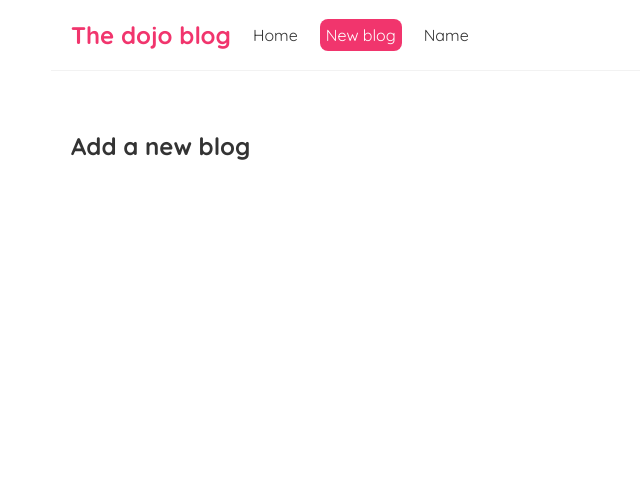
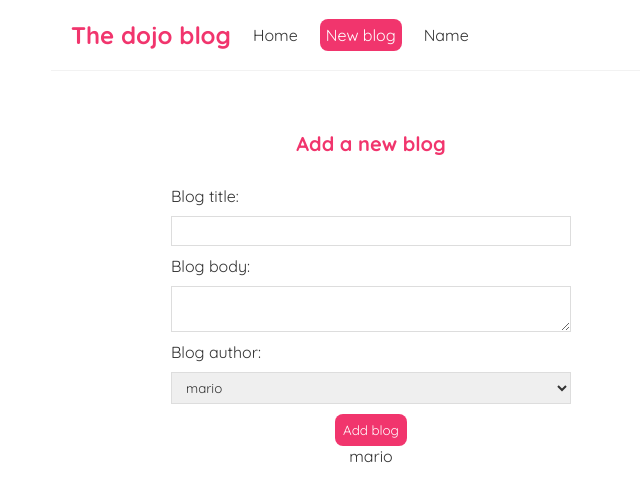
Before and after one commit to kiyarashnd/Blog, a React (Create React App) app: page /create in a window 1280 px wide. Shown: the top 502 px of the page, without its empty margins (269-909 px from the left). Built offline with nearby package versions, Linux system fonts and the light colour scheme.

Commit message:
27 Controlled Inputs (forms)

```diff
--- a/src/Create.js
+++ b/src/Create.js
@@ -1,7 +1,40 @@
+import { useState } from "react";
+
 const Create = () => {
+    const [title, setTitle] = useState('');
+    const [body, setBody] = useState('');
+    const [author, setAuthor] = useState('mario')
+
     return (
         <div className="create">
             <h2>Add a new blog</h2>
+            <form action="">
+                <label>Blog title:</label>
+                <input
+                    type="text"
+                    required
+                    value={title}
+                    onChange={(e) => setTitle(e.target.value)}
+                />
+                <label>Blog body:</label>
+                <textarea
+                    required
+                    value={body}
+                    onChange={(e) => setBody(e.target.value)}
+                ></textarea>
+                <label>Blog author:</label>
+                <select
+                    value={author}
+                    onChange={(e) => setAuthor(e.target.value)}
+                >
+                    <option value="mario">mario</option>
+                    <option value="yoshi">yoshi</option>
+                </select>
+                <button>Add blog</button>
+                <p>{title}</p>
+                <p>{body}</p>
+                <p>{author}</p>
+            </form>
         </div>
     );
 }
--- a/src/index.css
+++ b/src/index.css
@@ -45,7 +45,6 @@
   padding: 10px 16px;
   margin: 20px 0;
   border-bottom: 1px solid #fafafa;
-  cursor: pointer;
 }
 
 .blog-preview:hover {
@@ -58,11 +57,11 @@
   margin-bottom: 8px;
 }
 
-
 .blog-preview a {
   text-decoration: none;
 }
 
+/* blog details page */
 .blog-details h2 {
   font-size: 20px;
   color: #f1356d;
@@ -72,3 +71,50 @@
 .blog-details div {
   margin: 20px 0;
 }
+
+.blog-details button {
+  background: #f1356d;
+  color: #fff;
+  border: 0;
+  padding: 8px;
+  border-radius: 8px;
+  cursor: pointer;
+}
+
+/* create new blog form */
+.create {
+  max-width: 400px;
+  margin: 0 auto;
+  text-align: center;
+}
+
+.create label {
+  text-align: left;
+  display: block;
+}
+
+.create h2 {
+  font-size: 20px;
+  color: #f1356d;
+  margin-bottom: 30px;
+}
+
+.create input,
+.create textarea,
+.create select {
+  width: 100%;
+  padding: 6px 10px;
+  margin: 10px 0;
+  border: 1px solid #ddd;
+  box-sizing: border-box;
+  display: block;
+}
+
+.create button {
+  background: #f1356d;
+  color: #fff;
+  border: 0;
+  padding: 8px;
+  border-radius: 8px;
+  cursor: pointer;
+}
```
